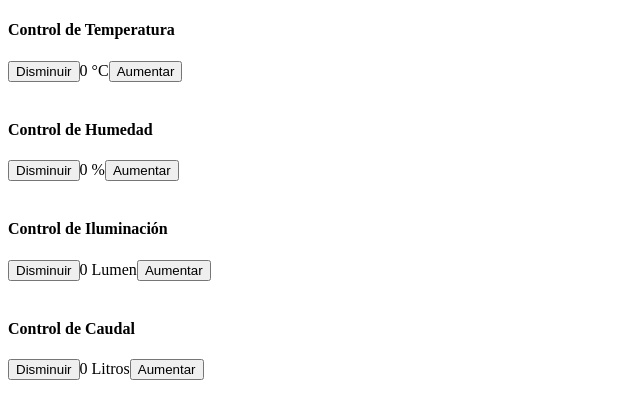
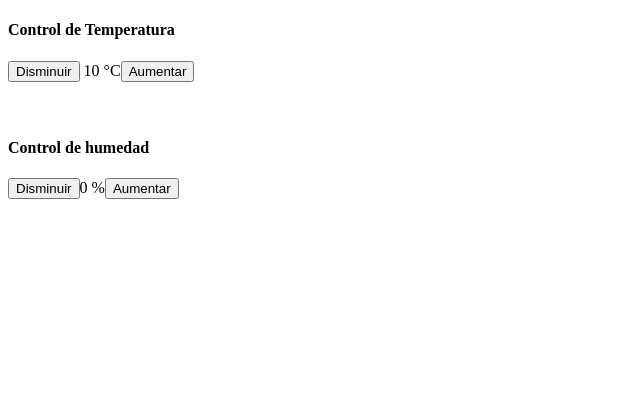
Before and after one commit to Ronaji2020/webdev_eml, a Nuxt app: page / in a window 1280 px wide. Shown: the top 418 px of the page, without its empty margins (0-640 px from the left). Built offline with nearby package versions, Linux system fonts and the light colour scheme.

Commit message:
68 V-BIND CLASES

```diff
--- a/pages/index.vue
+++ b/pages/index.vue
@@ -1,25 +1,49 @@
 <template>
 
 <div>
-  <variable-control titulo="Temperatura" unidad=" °C"></variable-control>
-  <variable-control titulo="Humedad" unidad=" %"></variable-control>
-  <variable-control titulo="Iluminación" unidad=" Lumen"></variable-control>
-  <variable-control titulo="Caudal" unidad=" Litros"></variable-control>
+  <h4>Control de Temperatura</h4>
+    <button @click="temperatura--">Disminuir</button>
+   <span
+      :class="{
+        warning : temperatura > 20 && temperatura < 25,
+        danger : temperatura >= 25}" >
+
+        {{temperatura}}</span><span> °C</span>
+    <button @click="temperatura++">Aumentar</button>
+    <br>
+    <h5 v-if="temperatura > 20" style="color:orange">Cuidado!</h5>
+    <h5 v-show="temperatura > 25" style="color:red">Mucho Cuidado!</h5>
+    <br><br>
+
+    <h4>Control de humedad</h4>
+    <button @click="humedad--">Disminuir</button>
+    <span>{{humedad}}</span><span> %</span>
+    <button @click="humedad++">Aumentar</button>
+    <br><br>
+
 
 </div>
 </template>
 
 <script>
-  import VariableControl from '~/components/VariableControl.vue'
-  export default {
-  components: { VariableControl },
+export default {
     data(){
-      return {
-        temperatura: 10,
-        humedad: 0,
-        iluminacion: 0,
+        return{
+            temperatura: 10,
+            humedad: 0
+        }
+    }
+}
+</script>
 
-      }
-    }
+<style>
+  .tipografia{
+    font-family: Arial;
   }
-</script>
+  .warning{
+    color:yellow
+  }
+  .danger{
+    color: red
+  }
+</style>
```
